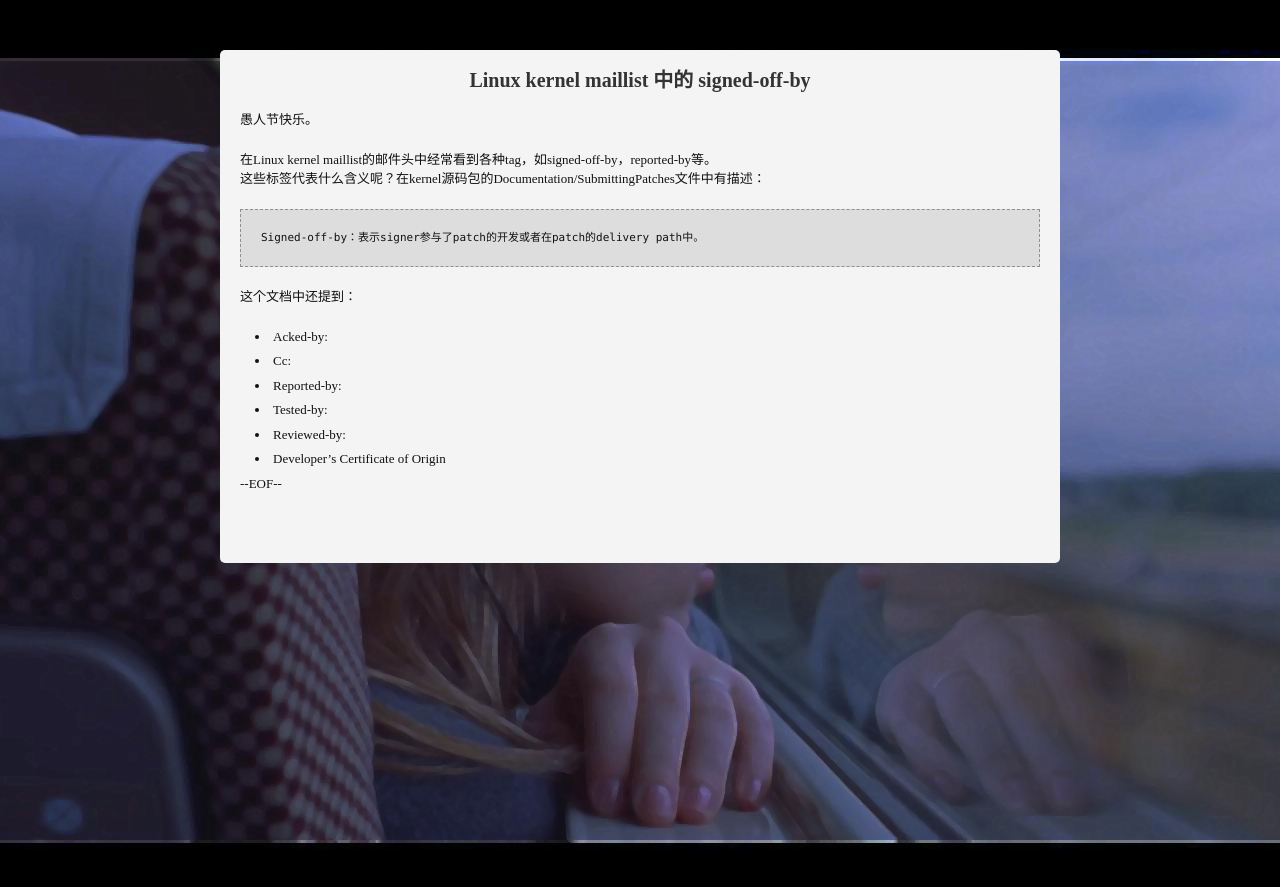
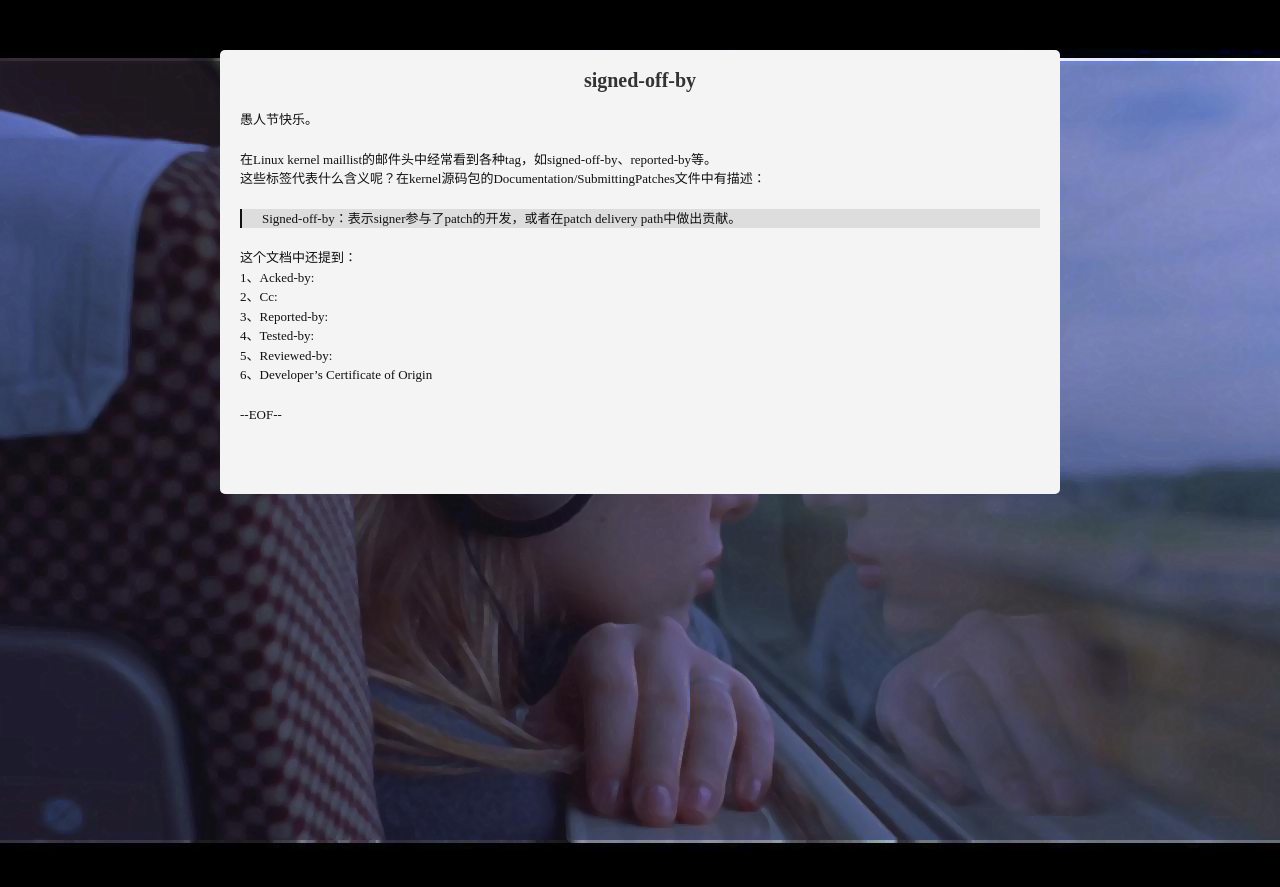
Before and after one commit to tfengmao/xanfeng, a Jekyll site: the page built from _posts/2012-04-01-kernel-commit-signedoffby.md, in a window 1280 px wide. Shown: the top 887 px of the page. Built offline with Jekyll 4.4.1, drawn with Linux system fonts in a browser that asks for light colours; Markdown is read by kramdown in place of the engine named in the settings; comment, search, counter and statistics services are not loaded.

Commit message:
change format

```diff
--- a/_posts/2012-04-01-kernel-commit-signedoffby.md
+++ b/_posts/2012-04-01-kernel-commit-signedoffby.md
@@ -1,22 +1,20 @@
 ---
-title: Linux kernel maillist 中的 signed-off-by
+title: signed-off-by
 layout: post
-tags: linux kernel maillist tags
-category: linux
+tags: kernel maillist community
+category: coding
 ---
 
 愚人节快乐。
 
-在Linux kernel maillist的邮件头中经常看到各种tag，如signed-off-by，reported-by等。
+在Linux kernel maillist的邮件头中经常看到各种tag，如signed-off-by、reported-by等。
 这些标签代表什么含义呢？在kernel源码包的Documentation/SubmittingPatches文件中有描述：
-
-    Signed-off-by：表示signer参与了patch的开发或者在patch的delivery path中。
+> Signed-off-by：表示signer参与了patch的开发，或者在patch delivery path中做出贡献。
 
 这个文档中还提到：
-
-1. Acked-by:
-2. Cc:
-3. Reported-by:
-4. Tested-by:
-5. Reviewed-by:
-6. Developer's Certificate of Origin
+1、Acked-by:
+2、Cc:
+3、Reported-by:
+4、Tested-by:
+5、Reviewed-by:
+6、Developer's Certificate of Origin
```
